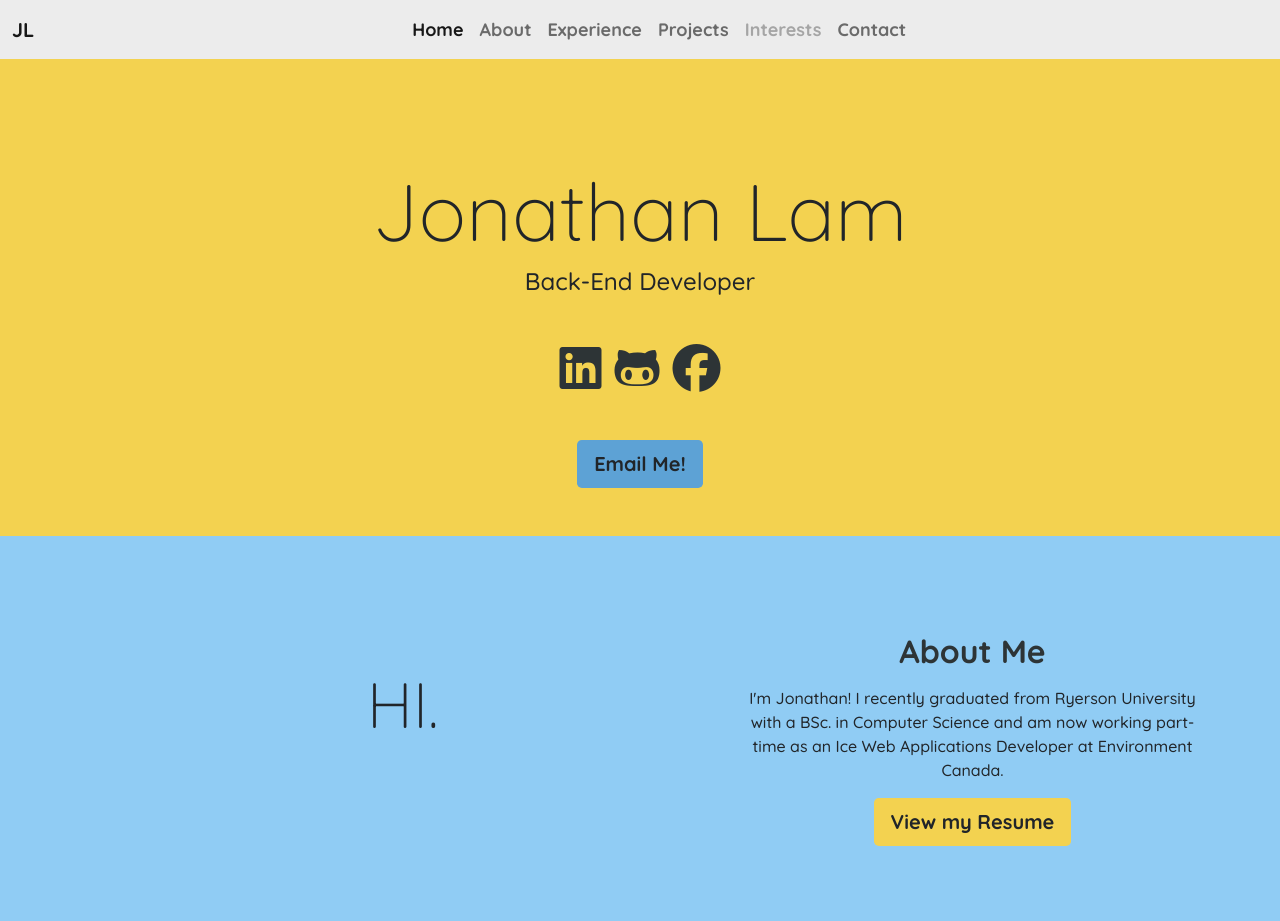
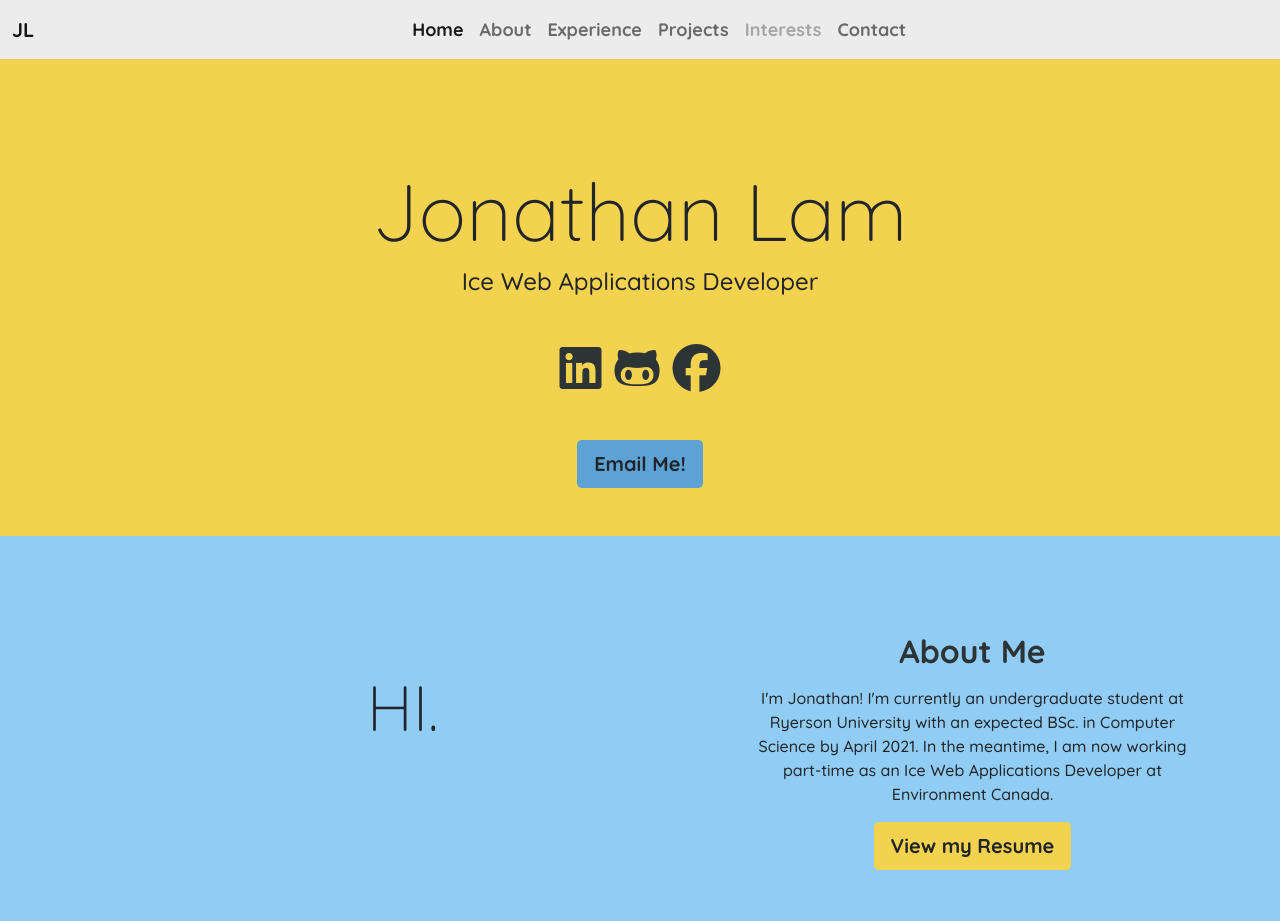
Before and after one commit to imjonlam/imjonlam.github.io, a plain HTML site: page index.html in a window 1280 px wide. Shown: the top 921 px of the page. Drawn offline with nearby package versions, Linux system fonts and the light colour scheme.

Commit message:
updated about me info

```diff
--- a/index.html
+++ b/index.html
@@ -56,7 +56,7 @@
   <div id="home" class="container-fluid text-center p-5">
     <div class="vertically-center">
       <h1 class="display-1 pt-2">Jonathan Lam</h1>
-      <h4 class="mt-2">Back-End Developer</h4>
+      <h4 class="mt-2">Ice Web Applications Developer</h4>
       <div class="mt-5">
         <a href="https://www.linkedin.com/in/jonathanlam1994/" alt="https://www.linkedin.com/in/jonathanlam1994"><i class="fab fa-3x fa-linkedin"></i></a>
         &nbsp;
@@ -79,7 +79,7 @@
         <div class="col-md-5">
           <h2 class="pb-2 title">About Me</h2>
           <p>I'm Jonathan!
-            I recently graduated from Ryerson University with a BSc. in Computer Science and am now working part-time as an Ice Web Applications Developer at Environment Canada.
+            I'm currently an undergraduate student at Ryerson University with an expected BSc. in Computer Science by April 2021. In the meantime, I am now working part-time as an Ice Web Applications Developer at Environment Canada.
           </p>
           <a href="resources/Resume.pdf" class="btn btn-lg mb-5">View my Resume</a>
         </div>
```
Also changed, not shown: 1 other file.
